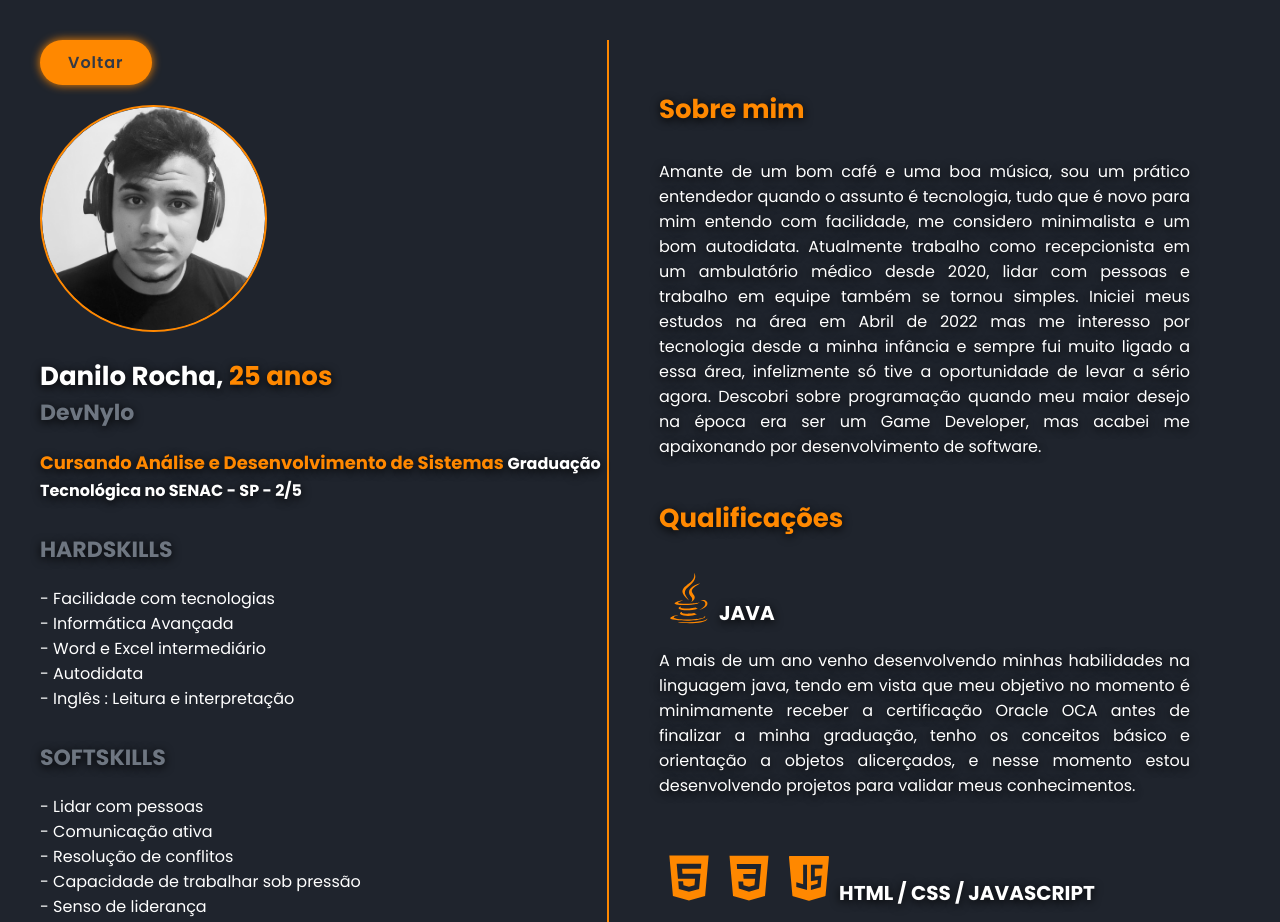
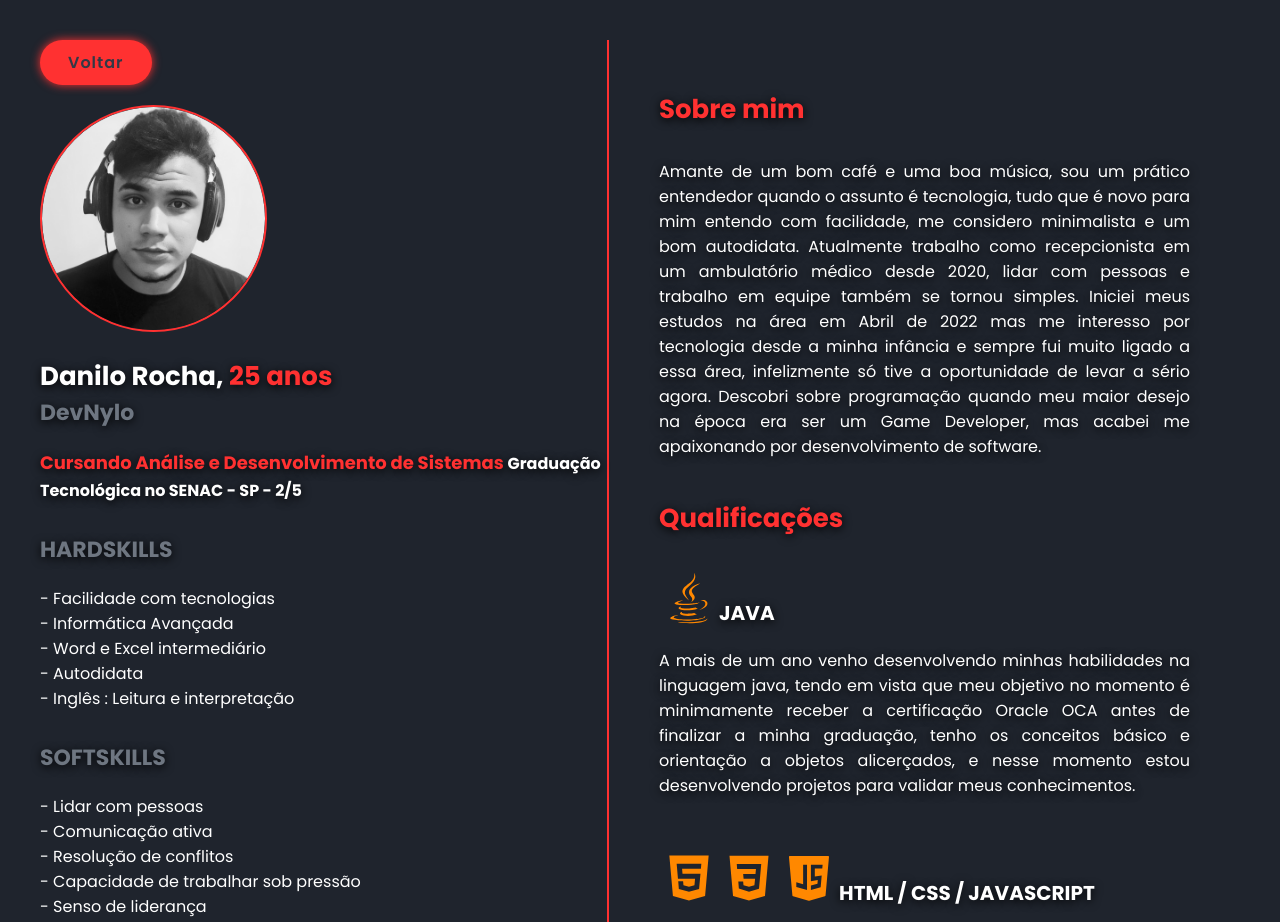
Before and after one commit to DevNylo/Portfolio, a plain HTML site: page pages/sobre.html in a window 1280 px wide. Shown: the top 922 px of the page. Drawn offline with nearby package versions, Linux system fonts and the light colour scheme.

Commit message:
main colors update

```diff
--- a/style.css
+++ b/style.css
@@ -23,7 +23,7 @@ strong{
     --bg-color:#1f242d;
     --second-bg-color:#323946;
     --text-color:#fff;
-    --main-color: #ff8800;
+    --main-color: #FF3131;
 }
 
 html{
--- a/styles/cards-global-styles.css
+++ b/styles/cards-global-styles.css
@@ -52,7 +52,7 @@ strong{
     --bg-color:#1f242d;
     --second-bg-color:#323946;
     --text-color:#fff;
-    --main-color: #ff8800;
+    --main-color: #FF3131;
 }
 
 html{
--- a/styles/sobre.css
+++ b/styles/sobre.css
@@ -10,7 +10,7 @@ strong{
 }
 
 hr{
-    border-color: #ff8800;
+    border-color: #FF3131;
 }
 
 ul{
@@ -37,7 +37,7 @@ span{
     --bg-color:#1f242d;
     --second-bg-color:#323946;
     --text-color:#fff;
-    --main-color: #ff8800;
+    --main-color: #FF3131;
 }
 
 html{
@@ -143,7 +143,7 @@ body{
     width: 50%;
     height: 100%;
 
-    border-right: 2px solid #ff8800;
+    border-right: 2px solid var(--main-color);
 }
 
 .informacoes div{
```
